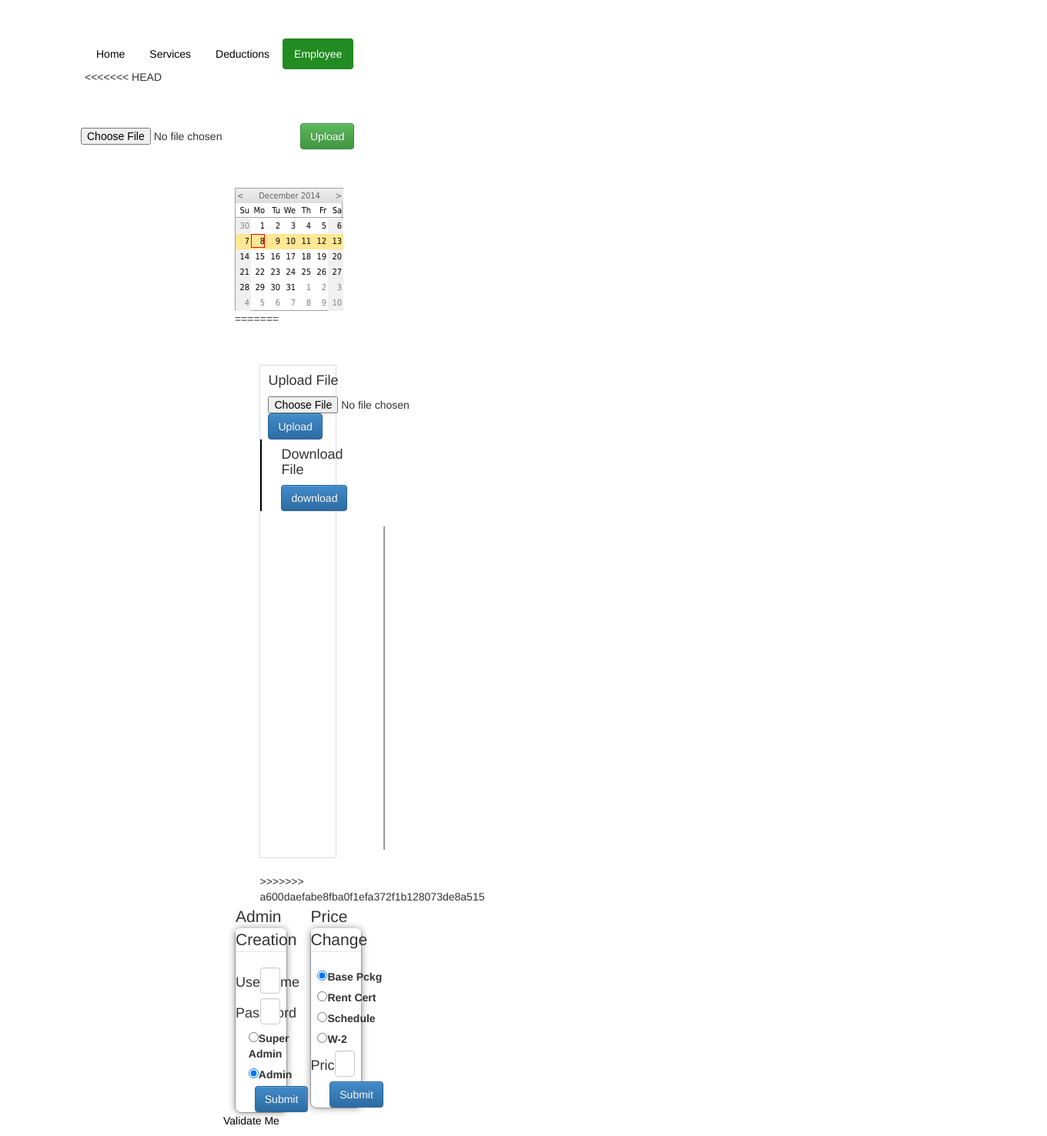
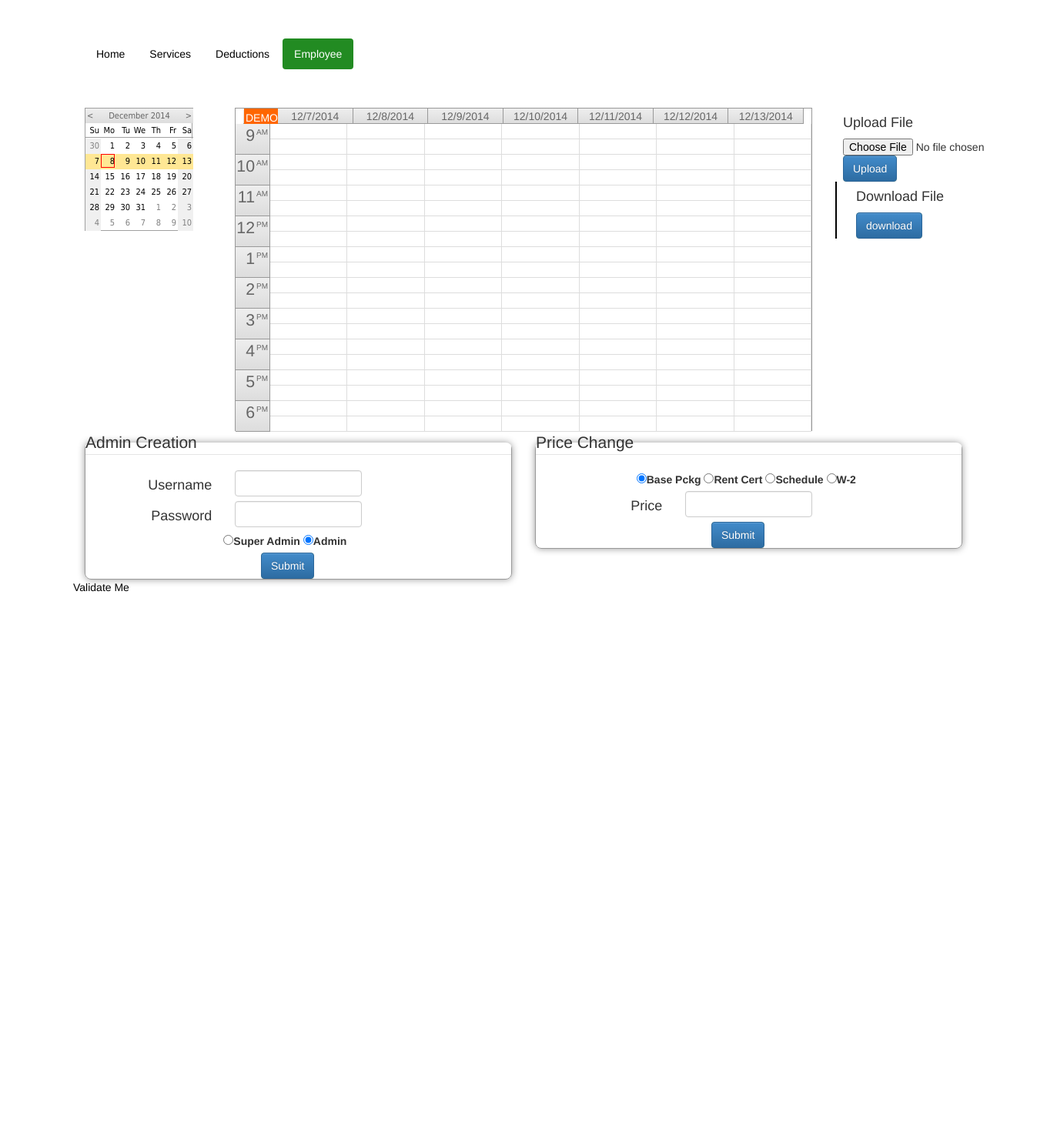
Before and after one commit to sbkohel/fvtaxprep, a PHP site: page /employeemain.php in a window 1360 px wide. Shown: the whole page at 77% size. After the commit the page ends 769 px from the top, so only its background shows below. Run offline with PHP 8.4, Linux system fonts and the light colour scheme; data that the repository does not hold is empty.

Commit message:
changes to emp layout

```diff
--- a/employeemain.php
+++ b/employeemain.php
@@ -21,37 +21,15 @@
             <li class=""><a href="deductions.html">Deductions</a></li>
             <li class="active"><a href="employeemain.php">Employee</a></li>
        </ul>
+        <div class="row calendar">
+            <div class = "col-lg-2">
+                <div id="nav"></div>
+            </div>
+            <div class = "col-lg-8">
+                <div id="dp"></div>
+            </div>
 
-<<<<<<< HEAD
-        <div class="row calendar">
-			<form action="upload.php" method="post" enctype="multipart/form-data">
-				<table width="350" border="0" cellpadding="1" cellspacing="1" class="box">
-					<tr>
-						<td width="246">
-							<input type="hidden" name="MAX_FILE_SIZE" value="2000000">
-							<input name="userfile" type="file" id="userfile">
-						</td>
-						<td width="80"><input class="btn btn-success"name="upload" type="submit" class="box" id="upload" value=" Upload "></td>
-					</tr>
-				</table>
-			</form>
-			<?php
-			$db = new PDO("mysql:dbname=kohels65;host=localhost","kohels65","style69!!");
-			$result = $db->query("SELECT id, name FROM upload");
-			foreach($result as $row){
-					$ran = $row['id'];
-					$name = $row['name'];
-					print "<a href=\"download.php?id=". $ran ."\">" . $name . "</a><br/>";
-				}
-			?>
-        </div>
-        <div class="row calendar">
-            <div class = "col-lg-2 col-lg-offset-2">
-                <div id="nav"></div>
-=======
-        <div class="row">
-            <div class = "col-lg-8 col-lg-offset-2 deduction">
-                <div class="table table-bordered table-striped">
+            <div class="col-lg-2">
                 <div class="uploadFile">
     		         <h4>Upload File</h4>
         			<form action="upload.php" method="post" enctype="multipart/form-data">
@@ -62,7 +40,7 @@
                 </div>
 			    <div class="downloadFiles">
 				    <h4>Download File</h4>
-				  <div>
+
 				    <form action="download.php" method="post">
 <?php
 					   if ($handle = opendir('file_uploads/')) {
@@ -90,22 +68,7 @@
 				    </form>
 				</div>
 		    </div>
-                    <h1>
-	             <div style="float:left; width: 160px;">
-				<div id="nav"></div>
         </div>
-				<div style="margin-left: 160px;">
-					<div id="dp"></div>
-				</div>
-                    </h1>
-                </div>
->>>>>>> a600daefabe8fba0f1efa372f1b128073de8a515
-            </div>
-            <div class = "col-lg-8">
-                <div id="dp"></div>
-            </div>
-        </div>
-
         <div class="row">
             <div class="col-lg-6">
                 <form method="post" action="changePrice.php">
```
Lines whose indentation alone changed are shown as unchanged.
